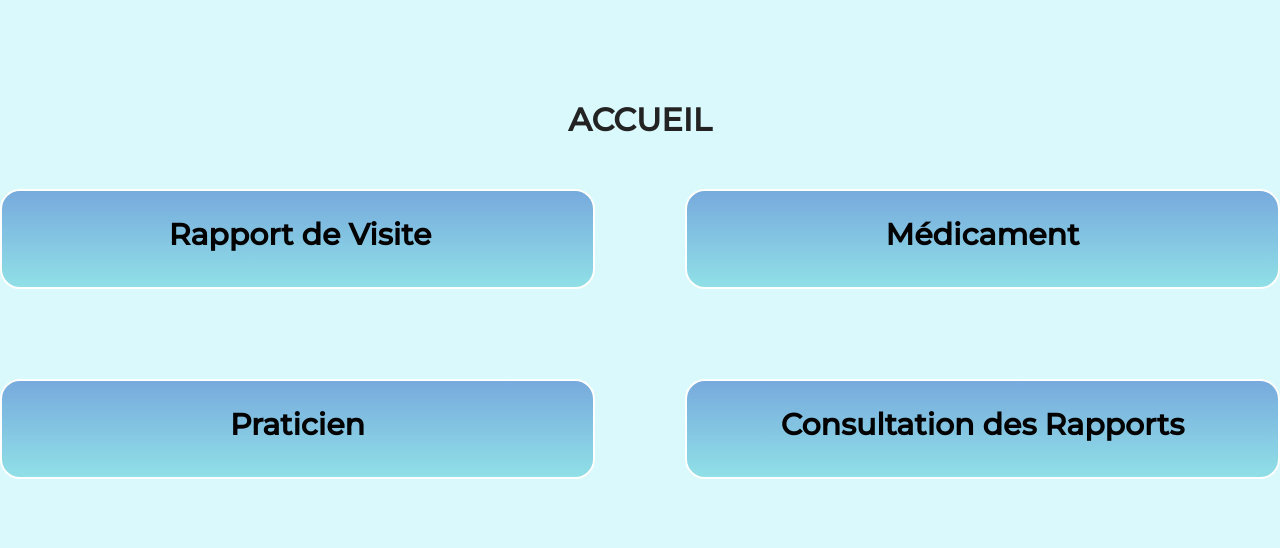
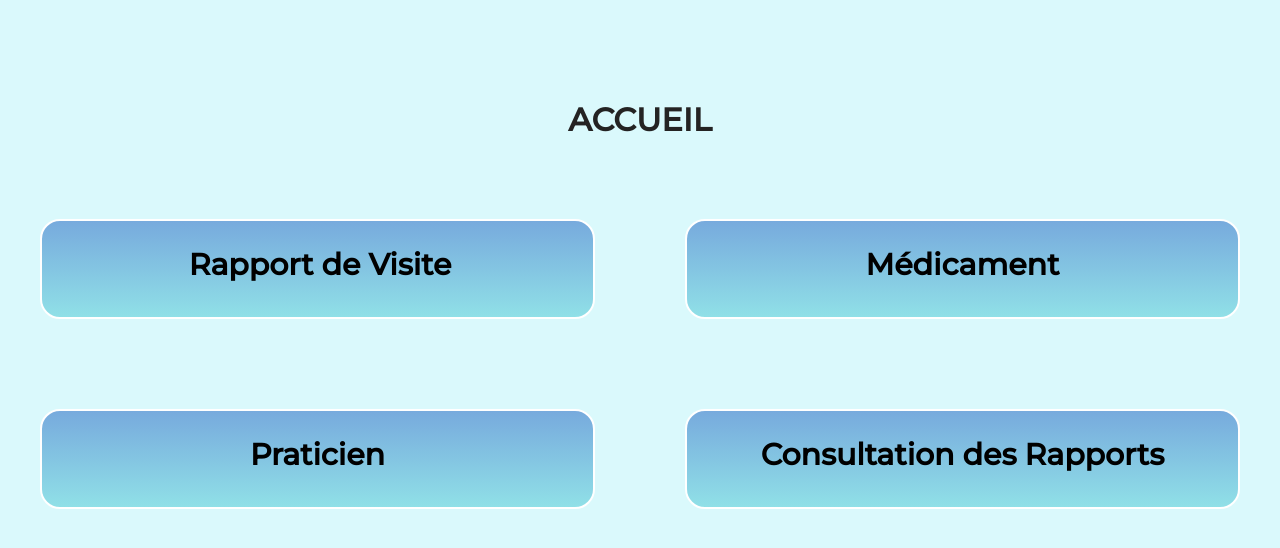
Before and after one commit to HoustonLFB/MLR_GSB, a PHP site: page /visiteur/accueil.php in a window 1280 px wide. Shown: the top 548 px of the page. Run offline with PHP 8.4, Linux system fonts and the light colour scheme; the visitor is signed in with stand-in values (Sample User, id 1); some libraries are stand-ins or nearby versions.

Commit message:
Update css.css

```diff
--- a/assets/css/css.css
+++ b/assets/css/css.css
@@ -93,7 +93,9 @@ h4 {
     grid-template-columns: repeat(2, 1fr);
     grid-gap: 90px;
     grid-auto-rows: minmax(100px, auto);
-    margin-top: 50px;
+    margin-top: 80px;
+    margin-right: 40px;
+    margin-left: 40px;
 }
 
 #RapportdeVisite {
```
